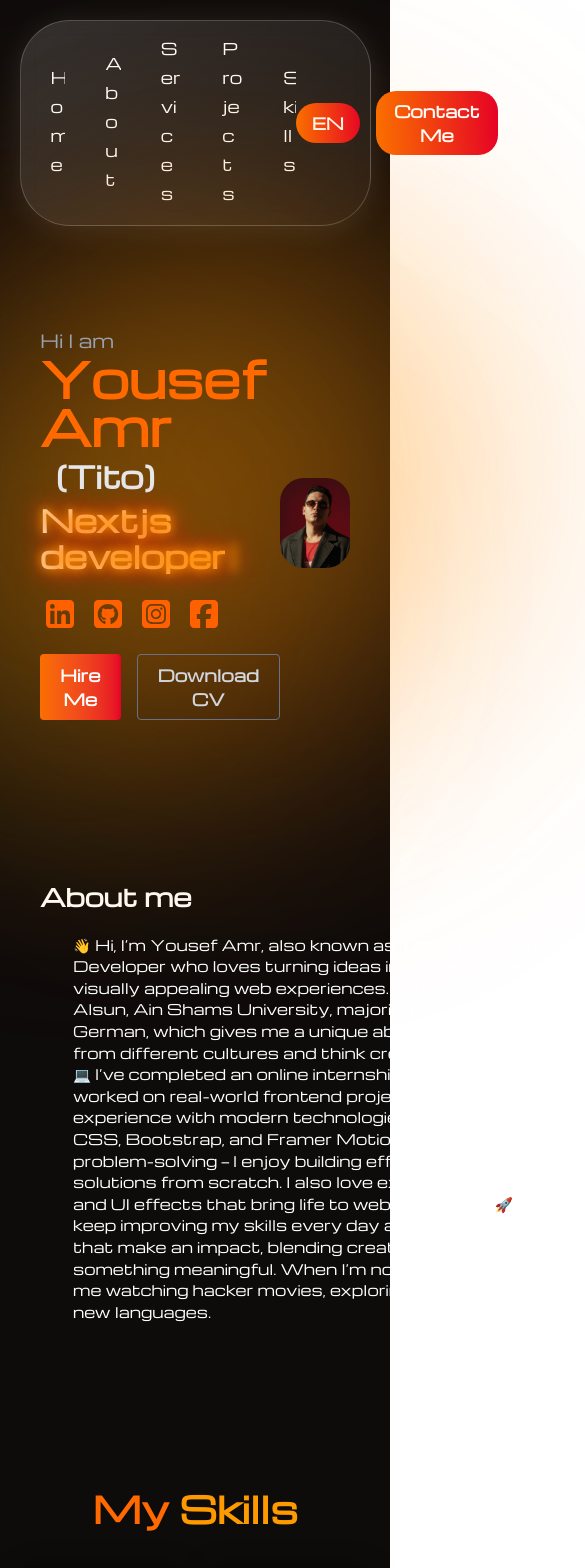
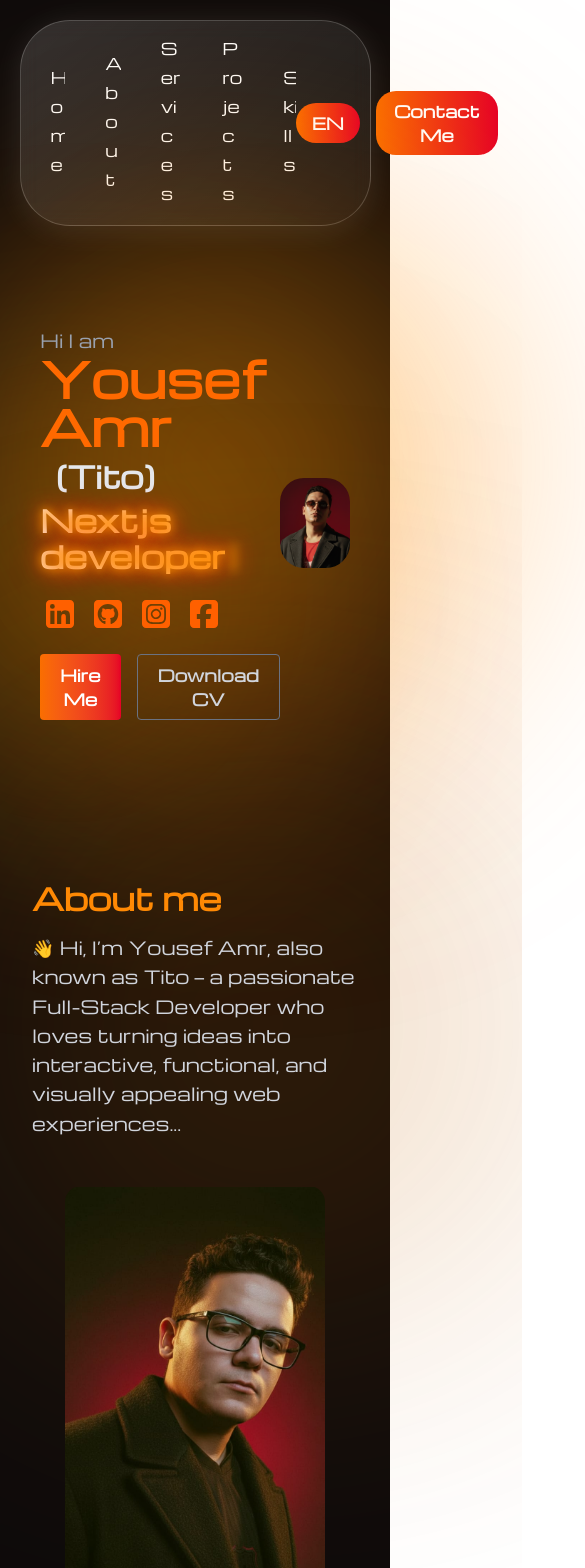
Before and after one commit to xXyousefXx6768/My-First-Portfolio, a Next.js app in the folder my-app/: page /en in a window 390 px wide. Shown: the top 1568 px of the page, 585 px wide, since content can reach past the window. Built offline with nearby package versions, Linux system fonts and the light colour scheme.

Commit message:
`Added GSAP animations to AboutMe and HeroSection components`

```diff
--- a/my-app/src/app/Components/AboutMe.tsx
+++ b/my-app/src/app/Components/AboutMe.tsx
@@ -1,31 +1,130 @@
-import React from 'react'
+"use client";
+import React, { useEffect, useRef } from "react";
 import Image from "next/image";
 import myImg2 from "../assets/my img2.jpg";
+import gsap from "gsap";
+import { ScrollTrigger } from "gsap/ScrollTrigger";
+
+gsap.registerPlugin(ScrollTrigger);
+
 function AboutMe() {
+  const titleRef = useRef(null);
+  const textRef = useRef(null);
+  const imgContainerRef = useRef(null);
+  const imgRef = useRef(null);
+
+  useEffect(() => {
+
+   const bigShadowEl =
+      document.querySelector(".big-shadow") as HTMLElement | null;
+
+    if (bigShadowEl) gsap.set(bigShadowEl, { opacity: 0 });
+    if (imgContainerRef.current) gsap.set(imgContainerRef.current, { boxShadow: "none" });
+
+    const tl = gsap.timeline({
+      scrollTrigger: {
+        trigger: imgContainerRef.current || titleRef.current,
+        start: "top 85%",
+      },
+    });
+
+    // Title Reveal
+    tl.fromTo(
+      titleRef.current,
+      { y: "100%", opacity: 0 },
+      { y: "0%", opacity: 1, duration: 1, ease: "power3.out" }
+    );
+
+    // Text Reveal AFTER TITLE
+    tl.fromTo(
+      textRef.current,
+      { y: 40, opacity: 0, filter: "blur(10px)" },
+      { y: 0, opacity: 1, filter: "blur(0px)", duration: 1.1, ease: "power3.out" },
+      "+=0.2"
+    );
+
+    // BIG RED SHADOW FIRST (بعد النص، قبل الصورة)
+
+
+    // IMAGE REVEAL (بعد الـ big-shadow)
+    tl.fromTo(
+      imgRef.current,
+      {
+        scale: 1.35,
+        y: -120,
+        opacity: 0,
+        clipPath: "inset(100% 0 0 0)",
+      },
+
+      {
+        scale: 1,
+        y: 0,
+        opacity: 1,
+        clipPath: "inset(0% 0 0 0)",
+        duration: 1.7,
+        ease: "power3.out",
+      },
+      "+=0.05"
+
+    );
+    tl.to(
+      imgContainerRef.current,
+      {
+        boxShadow:
+          "0 18px 50px rgba(230,72,0,0.18), 0 8px 20px rgba(0,0,0,0.25)",
+        duration: 0.9,
+        ease: "power3.out",
+      },
+      "+=0.12"
+    );
+    if (bigShadowEl) {
+      tl.to(
+        bigShadowEl,
+        { opacity: 1, duration: 1.5, ease: "power3.out" },
+        "+=0.08"
+      );
+    }
+
+
+  }, []);
+
   return (
-    <main className='flex w-full justify-around items-center px-10 py-20  text-white'>
-         <section>
-          <h3 className='font-bold text-2xl'>
+    <main className="flex flex-col md:flex-row w-full justify-center md:justify-around items-center px-8 md:px-16 py-20 text-white gap-12 md:gap-4">
+      {/* TEXT SECTION */}
+      <section className="max-w-xl">
+        <div className="absolute top-200 left-18 w-[450px] h-[450px] bg-gradient-to-r from-yellow-700 to-orange-500/30 rounded-full blur-[180px] opacity-65"></div>
+        <div className=" big-shadow absolute top-200 right-18 w-[450px] h-[450px] bg-gradient-to-r from-red-800 to-orange-500/30 rounded-full blur-[120px] opacity-50"></div>
+
+        <div className="overflow-hidden inline-block mb-3">
+          <h3 ref={titleRef} className="font-bold text-3xl md:text-4xl text-orange-400">
             About me
           </h3>
-          <div className='w-[660px] scale-90 '>
-          <p className=''>
-            👋 Hi, I’m Yousef Amr, also known as Tito — a passionate Full-Stack Developer who loves turning ideas into interactive, functional, and visually appealing web experiences.
-I’m currently studying at Al-Alsun, Ain Shams University, majoring in Italian, English, and German, which gives me a unique ability to connect with people from different cultures and think creatively in multiple languages.
-💻 I’ve completed an online internship with Neuronetix, where I worked on real-world frontend projects and gained hands-on experience with modern technologies like React, Laravel, Tailwind CSS, Bootstrap, and Framer Motion.
-What drives me the most is problem-solving — I enjoy building efficient, clean, and user-friendly solutions from scratch.
-I also love experimenting with animations and UI effects that bring life to web interfaces.
-🚀 My goal is to keep improving my skills every day and collaborate on projects that make an impact, blending creativity with logic to build something meaningful.
-When I’m not coding, you’ll probably find me watching hacker movies, exploring new tech trends, or learning new languages.
-          </p>
-          </div>
-         </section>
+        </div>
 
-         <section>
-          <Image src={myImg2} alt="my img" width={400} height={400} className='rounded-full' />
-         </section>
+        <p ref={textRef} className="text-gray-300 leading-relaxed text-lg">
+          👋 Hi, I’m Yousef Amr, also known as Tito — a passionate Full-Stack Developer
+          who loves turning ideas into interactive, functional, and visually appealing
+          web experiences...
+        </p>
+      </section>
+
+      {/* IMAGE SECTION  */}
+      <section
+        ref={imgContainerRef}
+        className="relative overflow-hidden rounded-2xl w-[260px] h-[460px] shadow-lg shadow-orange-700/20"
+      >
+
+        <Image
+          ref={imgRef}
+          src={myImg2}
+          alt="my image"
+          fill
+          className="object-contain relative z-10"
+          priority
+        />
+      </section>
     </main>
-  )
+  );
 }
 
-export default AboutMe
+export default AboutMe;
--- a/my-app/src/app/Components/HeroSection.tsx
+++ b/my-app/src/app/Components/HeroSection.tsx
@@ -40,14 +40,24 @@ function HeroSection() {
   );
 
   // النص: دخول ناعم
-  gsap.from(textRef.current, {
+  gsap.fromTo(textRef.current, {
   opacity: 0,
   x: -80,
   filter: "blur(10px)",
+}, {
+  opacity: 1,
+  x: 0,
+  filter: "blur(0px)",
   duration: 1.6,
-    delay: 0.3,
+  delay: 0.1,
   ease: "power3.out",
+  scrollTrigger: {
+    trigger: textRef.current,
+    start: "top 95%",
+    toggleActions: "play none none reverse",
+  }
 });
+
 }, []);
 
   const icons = [
@@ -65,7 +75,10 @@ function HeroSection() {
       <div className="absolute top-30 right-18 w-[450px] h-[450px] bg-gradient-to-r from-yellow-500/60 to-orange-500/30 rounded-full blur-[120px] opacity-50"></div>
          <div className="light-blob"></div>
       {/* LEFT TEXT SECTION */}
-      <div ref={textRef} className="flex flex-col z-10  text-white">
+     <div
+  ref={textRef}
+  className="flex flex-col z-10 text-white opacity-0 -translate-x-20"
+>
 
         <p className="text-gray-400 text-lg">Hi I am</p>
         <h1 className="text-5xl font-bold text-orange-500">Yousef Amr</h1>
@@ -95,7 +108,8 @@ function HeroSection() {
       </div>
 
     {/* RIGHT IMAGE SECTION */}
-<div ref={imgRef} className="relative z-10">
+<div ref={imgRef} className="relative z-10 opacity-0 scale-150 translate-y-20">
+
   <div className="relative group w-fit">
   <Image
     src={myImg}
--- a/my-app/src/app/[locale]/page.tsx
+++ b/my-app/src/app/[locale]/page.tsx
@@ -10,7 +10,7 @@ import Skills from "../Components/Skills";
 
 export default function Home() {
   return (
-    <main className="flex flex-col  items-center min-h-screen bg-[#0e0b0b]">
+    <main className="flex flex-col  items-center min-h-screen bg-[#0e0b0b] ">
       <NavBar />
       <HeroSection />
       <AboutMe />
```
Lines whose indentation alone changed are shown as unchanged.
